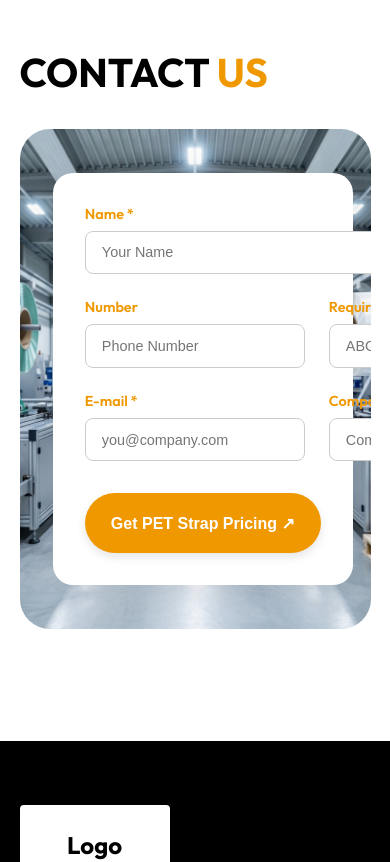
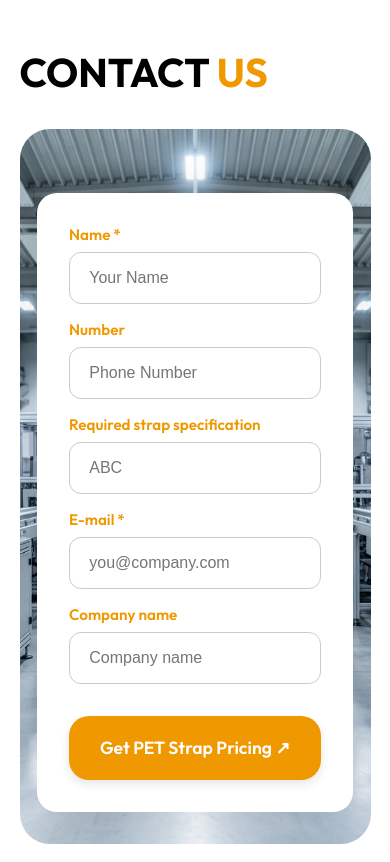
Before and after one commit to trivonotech/KARAM-PET---STRAP-INDUSTRIES, a Next.js app in the folder web-app/: page / in a window 390 px wide. Shown: the part 6400-7262 px from the top of the page. Built offline with nearby package versions, Linux system fonts and the light colour scheme.

Commit message:
feat: Redesign contact form card with a new cutout background and refined input/button styles.

```diff
--- a/web-app/src/components/ContactUs.module.css
+++ b/web-app/src/components/ContactUs.module.css
@@ -22,7 +22,8 @@
 .bannerWrapper {
     position: relative;
     width: 100%;
-    min-height: 500px;
+    min-height: 550px;
+    /* Increased height for better breathing room */
     border-radius: 30px;
     overflow: hidden;
     display: flex;
@@ -40,189 +41,70 @@
     position: relative;
     z-index: 10;
     width: 60%;
-    max-width: 700px;
-    /* Removed background-color and box-shadow from here, moved to cardBackground */
-    /* Padding bottom to make space for the button/cutout area */
-    padding: 2.5rem 2.5rem 6rem 2.5rem;
+    max-width: 750px;
+    /* Padding to accommodate the checkout and button at bottom */
+    padding: 3rem 3rem 7rem 3rem;
 }
 
+/* --- Background Cutout Logic --- */
 /*
-   The Custom Background Shape
-   Constructed using the main div + pseudo elements to create an L-shape
-   with a smooth concave corner.
+   We want a white card with a "bite" (cutout) taken out of the bottom-right.
+   This allows the button to sit in that space.
 */
+
 .cardBackground {
     position: absolute;
     inset: 0;
     z-index: -1;
     pointer-events: none;
-    filter: drop-shadow(0 4px 20px rgba(0, 0, 0, 0.1));
-    /* Shadow on the shape */
+    filter: drop-shadow(0 4px 25px rgba(0, 0, 0, 0.1));
+
+    /* The "Fillet" (Concave Corner)
+       This gradient draws the inverse rounded corner connecting the top body and left leg.
+       Position: slightly inset from right to match button width.
+    */
+    background-image: radial-gradient(circle at 100% 100%, transparent 40px, #ffffff 40.5px);
+    background-size: 40px 40px;
+    background-position: right 300px bottom 100px;
+    background-repeat: no-repeat;
 }
 
-/* The Main Top Body */
+/* Top Body (Main White Area) */
 .cardBackground::before {
     content: '';
     position: absolute;
     top: 0;
     left: 0;
     right: 0;
-    bottom: 80px;
-    /* Leave space for button row */
+    bottom: 100px;
+    /* Leaves 100px at bottom for the leg/cutout area */
     background-color: #ffffff;
-    border-radius: 20px 20px 0 20px;
+
+    /* Round Top-Left, Top-Right, and Bottom-Right (above the button).
+       Keep Bottom-Left sharp (0) to merge seamlessly with the leg below. */
+    border-radius: 20px 20px 20px 0;
 }
 
-/* The Bottom-Left Leg */
+/* Left Leg (Bottom Left White Area) */
 .cardBackground::after {
     content: '';
     position: absolute;
     bottom: 0;
     left: 0;
-    right: 250px;
-    /* Stop short of the button */
-    height: 80px;
+    right: 300px;
+    /* Stop 300px from right to create the cutout */
+    height: 100px;
     background-color: #ffffff;
     border-bottom-left-radius: 20px;
 }
 
-/* The Fillet (Inverted Rounded Corner) - Using a radial gradient on a pseudo-element of the FormCard itself?
-   No, we can use a separate small div or just another pseudo if we had one.
-   Since ::before/::after are used by cardBackground, we'll use a gradient on the cardBackground itself
-   OR a child div.
-
-   Actually, let's use a "corner fixer" gradient on the `::after` element? No, ::after is a block.
-
-   Solution: Add the fillet as part of the `::after` background?
-   No, we need to draw OUTSIDE the box.
-
-   Revision: We can attach the fillet to the `.submitButton`'s container?
-   Or just place a tiny absolute div in React.
-   But let's try to do it with CSS on `.cardBackground` using a helper gradient.
-
-   Let's use `mask`? No.
-
-   Let's use `radial-gradient` on the `.cardBackground` layer itself?
-   We can paint the background using gradients entirely?
-
-   Linear Gradient 1 (Top Block): white, stops at bottom 80px.
-   Linear Gradient 2 (Left Leg): white, width X, height 80px, bottom left.
-   Radial Gradient (Fillet): white circle at corner?
-
-   Let's use the property `background-image` for the fillet!
-   We will combine images on `.cardBackground`.
-*/
-
-.cardBackground {
-    /*
-       1. Top Block (Solid White)
-       2. Left Leg (Solid White)
-       3. Fillet (Radial Gradient to fill the corner)
-    */
-    background-color: transparent;
-}
-
-/* We need actual DOM elements for border-radius to work nicely.
-   So keep ::before and ::after as defined above.
-   Use a "box-shadow hack" on ::after to make the fillet?
-
-   If ::after is the left leg.
-   We want a curve at its TOP-RIGHT corner (which meets the bottom of Top Block).
-
-   Wait, Top Block ends at 80px.
-   Left Leg height is 80px.
-   They meet flush.
-   The "cutout" is to the right of Left Leg.
-   Top Block *also* ends to the right? No, Top Block is full width.
-
-   AH! Top Block is FULL WIDTH (behind Company Name).
-   Button is vertically *below* Company Name.
-   So Top Block covers the button area?
-
-   IF Top Block covers the button area, then there is no cutout!
-
-   Let's look at the image again.
-   "Company Name" is aligned right.
-   Button is *below* it.
-   The white card *must* stop before the button.
-   So "Company Name" must be to the left of the button?
-   No, layout is 2 columns.
-   Left: Email. Right: Company Name.
-   Button is aligned Right (under Company Name).
-
-   IF the button is `absolute bottom right`, and Top Block stops `bottom: 80px`.
-   Then "Company Name" is inside Top Block.
-   The Button is *outside* Top Block (in the 80px strip).
-   The Left Leg extends that 80px strip on the left side.
-   So yes, the Logic holds:
-   - Top Body: Holds Inputs.
-   - Left Leg: Holds whitespace below "Email" input.
-   - Empty Space (Bottom Right): Holds Button.
-
-   The Fillet: Connects Left Leg (Right edge) to Top Body (Bottom edge).
-
-   We need a curve there.
-   We can add a `box-shadow` to `::after` (Left Leg).
-   `box-shadow: 20px -20px 0 white`?
-   No.
-   We use the `radial-gradient` trick on `.cardBackground` itself as a background image placed at that specific coordinate.
-
-   Coordinate: `bottom: 80px`, `right: 250px`.
-   Size: `40px 40px`.
-   Image: `radial-gradient(circle at top left, transparent 40px, #ffffff 40.5px)`?
-   No. We want WHITE to be on Top and Left. Transparent on Bottom Right.
-   So `radial-gradient(circle at bottom right, transparent 40px, #ffffff 40.5px)`?
-   That leaves a hole.
-
-   We want the hole to be round.
-   Top Block is white. Left Leg is white.
-   The corner is 90 deg (Top of Leg meets Bottom of Body? No, they are contiguous).
-   Wait.
-   Top of Leg connects to Bottom of Body. That is a flat line.
-   Right of Leg connects to Bottom of Body?
-   Yes. That is a 270 deg reflexive corner.
-   We want to *add* material there to round it.
-
-   So we need `radial-gradient(circle at bottom right, transparent 20px, white 20px)`.
-   Placed at `bottom: 80px`?
-   No.
-   Placed at `right: 250px` (the edge of the leg), `bottom: 80px` (the edge of the body).
-   Anchored: `bottom right` of the "Imaginary Square" that fills the corner.
-   The imaginary square is 40px x 40px.
-   Its Top-Left touches the corner.
-   If we fill it with white, it becomes a sharp corner.
-   If we fill it with `radial-gradient(center at bottom right, transparent, white)`, we get a concave curve!
-
-   Wait. `circle at bottom right`.
-   Inside circle (near bottom right) is Transparent.
-   Outside (Top Left) is White.
-   YES. This creates the concave fillet!
-
-   So: `background-image: radial-gradient(circle at 100% 100%, transparent 20px, #ffffff 20.5px)`.
-   Size: `20px 20px`.
-   Position: `bottom 80px right 250px`.
-   Repeat: no-repeat.
-*/
-
-.cardBackground {
-    background-image: radial-gradient(circle at 100% 100%, transparent 20px, #ffffff 20.5px);
-    background-size: 20px 20px;
-    background-position: right 250px bottom 80px;
-    background-repeat: no-repeat;
-}
-
+/* --- Form Grid & Input Styling --- */
 
 .formGrid {
     display: grid;
     grid-template-columns: 1fr 1fr;
     gap: 1.5rem;
-    position: relative;
-    z-index: 2;
-    /* Content above background */
-}
-
-.fullWidth {
-    grid-column: span 2;
+    width: 100%;
 }
 
 .inputGroup {
@@ -231,87 +113,104 @@
     gap: 0.5rem;
 }
 
+/* Make Name field span full width to match reference */
+.fullWidth {
+    grid-column: 1 / -1;
+}
+
 .label {
-    font-size: 0.9rem;
+    font-size: 0.95rem;
     font-weight: 600;
     color: var(--primary);
+    /* Orange label per reference */
 }
 
 .input {
-    padding: 0.8rem 1rem;
+    width: 100%;
+    padding: 1rem 1.2rem;
     border: 1px solid #ccc;
-    border-radius: 8px;
-    font-size: 0.9rem;
+    /* Softer border */
+    border-radius: 12px;
+    /* Smooth rounded corners */
+    font-size: 1rem;
     color: #333;
     outline: none;
-    transition: border-color 0.2s;
+    transition: box-shadow 0.2s, border-color 0.2s;
     background: #fff;
-    /* Input background */
 }
 
 .input:focus {
     border-color: var(--primary);
+    box-shadow: 0 0 0 3px rgba(var(--primary-rgb, 255, 127, 80), 0.1);
+    /* Subtle focus ring */
 }
+
+/* --- Submit Button --- */
 
 .submitButton {
     position: absolute;
-    bottom: 10px;
-    /* Positioned inside the cutout area */
+    bottom: 18px;
+    /* Vertically centered in the 100px visual cutout area */
     right: 0;
-    /* Adjust width to standard pill */
-    width: 250px;
-    height: 60px;
+
+    /* Dimensions to fill the cutout nicely */
+    width: 280px;
+    height: 64px;
 
     background-color: var(--primary);
     color: #ffffff;
 
-    /* Pill shape */
-    border-radius: 100px;
+    /* Softly rounded */
+    border-radius: 20px;
+    border: none;
 
-    /* Thick white border */
-    border: 8px solid #ffffff;
+    font-family: var(--font-outfit), sans-serif;
+    font-weight: 600;
+    font-size: 1.1rem;
 
-    /* Font styles */
-    font-weight: 600;
-    font-size: 1rem;
     cursor: pointer;
-
     display: flex;
     align-items: center;
     justify-content: center;
-    gap: 0.5rem;
+    gap: 0.8rem;
     white-space: nowrap;
-    box-shadow: 0 4px 10px rgba(0, 0, 0, 0.1);
 
+    box-shadow: 0 4px 15px rgba(255, 127, 80, 0.3);
+    /* Colored shadow for premium feel */
     z-index: 20;
-    /* Above everything */
+    transition: transform 0.2s ease, box-shadow 0.2s ease;
 }
 
 .submitButton:hover {
     background-color: var(--primary-hover);
-}
-
-/* Arrow styling if needed */
-.submitButton svg {
-    width: 1.2em;
-    height: 1.2em;
+    transform: translateY(-2px);
+    box-shadow: 0 6px 20px rgba(255, 127, 80, 0.4);
 }
 
 
+/* --- Responsive --- */
+
 @media (max-width: 900px) {
-    .formCard {
-        width: 90%;
-        padding: 2rem;
+    .bannerWrapper {
+        min-height: auto;
+        flex-direction: column;
+        justify-content: center;
+        padding: 2rem 5%;
     }
 
-    /* Logic breaks down on mobile?
-       Just make it a normal card on mobile
-    */
+    .formCard {
+        width: 100%;
+        max-width: none;
+        padding: 2rem;
+        margin-top: 2rem;
+    }
 
+    /* Reset background to simple card on mobile */
     .cardBackground {
-        /* Reset shape for mobile */
+        background-image: none;
         background-color: #ffffff;
         border-radius: 20px;
+        inset: 0;
     }
 
     .cardBackground::before,
@@ -319,16 +218,17 @@
         display: none;
     }
 
-    .submitButton {
-        position: relative;
-        bottom: auto;
-        right: auto;
-        margin-top: 2rem;
-        width: 100%;
-        border: none;
+    .formGrid {
+        grid-template-columns: 1fr;
+        /* Stack inputs */
+        gap: 1rem;
     }
 
-    .cardBackground {
-        background-image: none;
+    /* Reset button position */
+    .submitButton {
+        position: static;
+        width: 100%;
+        margin-top: 2rem;
+        box-shadow: 0 4px 10px rgba(0, 0, 0, 0.1);
     }
 }
```
